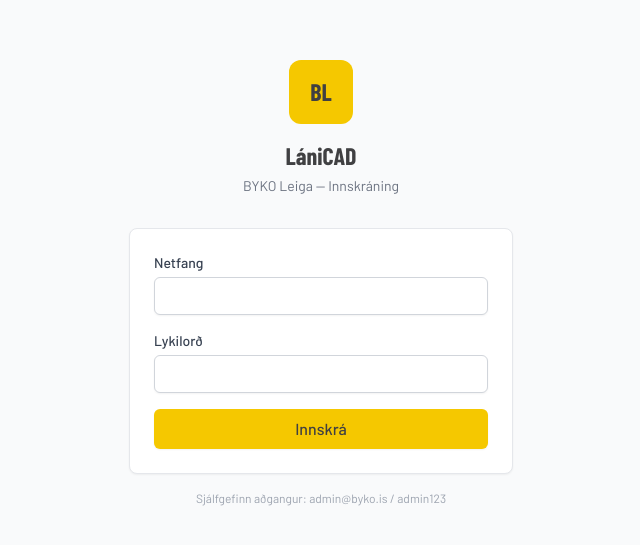
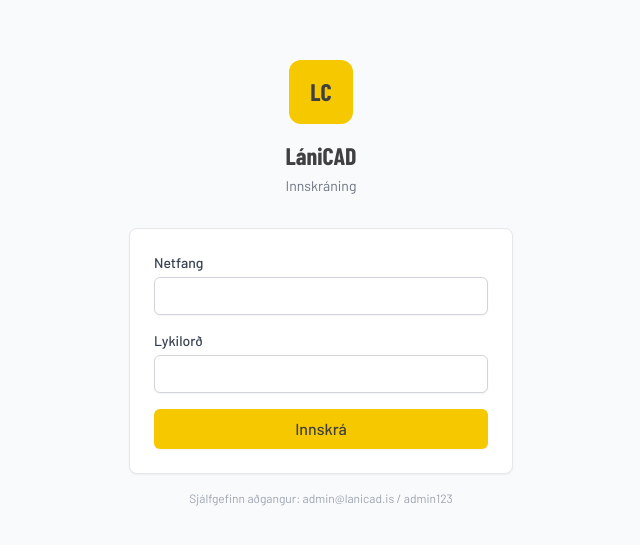
Before and after one commit to Fannar1994/LaniCAD, a React (Vite) app: page /LaniCAD/login in a window 1280 px wide. Shown: the part 117-662 px from the top of the page, without its empty margins (319-959 px from the left). Built offline with nearby package versions, Linux system fonts and the light colour scheme.

Commit message:
Remove BYKO branding, rebrand to LániCAD only
- Replace all BYKO Leiga references with LániCAD
- Change sidebar logo BL → LC
- Update default admin email to admin@lanicad.is
- Remove BYKO from page title, login, dashboard
- Clean source comments

```diff
--- a/index.html
+++ b/index.html
@@ -4,7 +4,7 @@
     <meta charset="UTF-8" />
     <link rel="icon" type="image/svg+xml" href="/favicon.svg" />
     <meta name="viewport" content="width=device-width, initial-scale=1.0" />
-    <title>LániCAD — BYKO Leiga</title>
+    <title>LániCAD</title>
     <link rel="preconnect" href="https://fonts.googleapis.com" />
     <link rel="preconnect" href="https://fonts.gstatic.com" crossorigin />
     <link href="https://fonts.googleapis.com/css2?family=Barlow:wght@400;500;600;700&family=Barlow+Condensed:wght@400;500;600;700&display=swap" rel="stylesheet" />
--- a/src/components/layout/Sidebar.tsx
+++ b/src/components/layout/Sidebar.tsx
@@ -44,11 +44,11 @@
       {/* Logo */}
       <div className="flex h-14 items-center gap-3 border-b border-gray-200 px-4">
         <div className="flex h-8 w-8 items-center justify-center rounded-md bg-brand-accent font-condensed font-bold text-brand-dark">
-          BL
+          LC
         </div>
         {open && (
           <span className="font-condensed text-lg font-bold text-brand-dark">
-            BYKO Leiga
+            LániCAD
           </span>
         )}
       </div>
--- a/src/data/formwork.ts
+++ b/src/data/formwork.ts
@@ -1,4 +1,4 @@
-// Formwork product data — ported from motareiknivel-byko-v11.html
+// Formwork product data — ported from original HTML calculator
 
 export interface FormworkPanel {
   id: string
--- a/src/lib/auth.tsx
+++ b/src/lib/auth.tsx
@@ -16,7 +16,7 @@
 // Default admin user (created on first run)
 const DEFAULT_ADMIN: UserProfile & { password: string } = {
   id: '1',
-  email: 'admin@byko.is',
+  email: 'admin@lanicad.is',
   name: 'Kerfisstjóri',
   role: 'admin',
   password: 'admin123', // User should change this in settings
--- a/src/lib/calculations/formwork.ts
+++ b/src/lib/calculations/formwork.ts
@@ -1,4 +1,4 @@
-// Formwork calculation logic — ported from motareiknivel-byko-v11.html
+// Formwork calculation logic — ported from original HTML calculator
 import {
   HM01, HM02, HM21, KM01, KM21, LM02, LM22, LM81, LM51, LM71, AH21,
   type FormworkPanel, type FormworkAccessory, type FormworkProp, type FormworkBeam,
--- a/src/pages/Dashboard.tsx
+++ b/src/pages/Dashboard.tsx
@@ -19,7 +19,7 @@
           Velkomin, {user?.name}
         </h1>
         <p className="mt-1 text-sm text-gray-500">
-          BYKO Leiga — LániCAD
+          LániCAD
         </p>
       </div>
 
--- a/src/pages/LoginPage.tsx
+++ b/src/pages/LoginPage.tsx
@@ -20,12 +20,12 @@
       <div className="w-full max-w-sm">
         <div className="mb-8 text-center">
           <div className="mx-auto mb-4 flex h-16 w-16 items-center justify-center rounded-xl bg-brand-accent font-condensed text-2xl font-bold text-brand-dark">
-            BL
+            LC
           </div>
           <h1 className="font-condensed text-2xl font-bold text-brand-dark">
             LániCAD
           </h1>
-          <p className="mt-1 text-sm text-gray-500">BYKO Leiga — Innskráning</p>
+          <p className="mt-1 text-sm text-gray-500">Innskráning</p>
         </div>
 
         <form onSubmit={handleSubmit} className="space-y-4 rounded-lg border border-gray-200 bg-white p-6 shadow-sm">
@@ -71,7 +71,7 @@
         </form>
 
         <p className="mt-4 text-center text-xs text-gray-400">
-          Sjálfgefinn aðgangur: admin@byko.is / admin123
+          Sjálfgefinn aðgangur: admin@lanicad.is / admin123
         </p>
       </div>
     </div>
```
